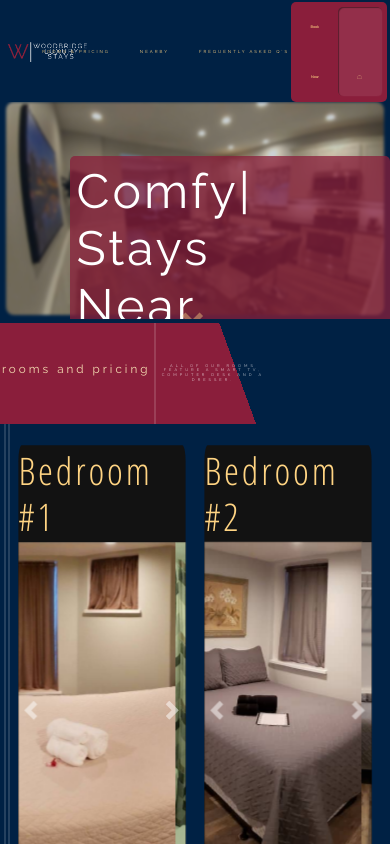
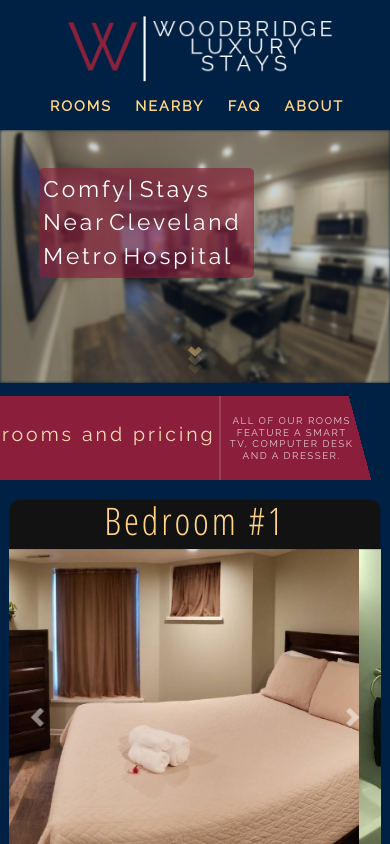
Before and after one commit to atawfique21/woodbridge, a React (Create React App) app: page / in a window 390 px wide. Built offline with nearby package versions, Linux system fonts and the light colour scheme.

Commit message:
Started responsiveness.

```diff
--- a/src/App.scss
+++ b/src/App.scss
@@ -60,11 +60,11 @@ nav {
 }
 
 nav > a {
-  margin: 0px 15px 0px 15px;
+  margin: 0px 1.5vw 0px 1.5vw;
   text-decoration: none;
   color: rgb(255, 212, 131);
   font-weight: 500;
-  font-size: 1.1vw;
+  font-size: 1.3em;
   letter-spacing: 2px;
   text-transform: uppercase;
   transition: 0.1s ease-in-out;
@@ -966,3 +966,161 @@ nav > a:hover {
   // border-bottom: 1px solid $gold;
   // margin-bottom: 4%;
 }
+
+@media only screen
+and (min-device-width : 100px)
+and (max-device-width : 800px) {
+  .App > .header {
+    flex-direction: column;
+    align-items: center;
+  }
+
+  .header > .section-1 {
+    width: 100vw;
+    flex-direction: column;
+    justify-items: center;
+  }
+
+  .header > .section-1 > .logo {
+    width: 100%;
+    display: flex;
+    flex-direction: column;
+  }
+
+  .logo > img {
+    width: 100%;
+    align-self: center;
+  }
+
+  .header > .section-mid {
+    width: 95vw;
+    margin: 0.5vh 0vw 1.5vh 0vw;
+  }
+
+  nav {
+    width: 100%;
+  }
+
+  nav > a {
+    margin: 0px 3vw 0px 3vw;
+    font-size: calc(10px + 1.1vw);
+    font-weight: 600;
+  }
+
+  .header > .section-2 {
+    display: none;
+  }
+
+  .landing {
+    padding: 0;
+    margin-bottom: 1.5vh;
+  }
+
+  .landing > img {
+    width: auto;
+    height: 30vh;
+    border-radius: 0;
+  }
+
+  .landing > .hover {
+    top: 15%;
+    left: 10%;
+  }
+
+  .landing > .hover > h2 {
+    font-size: 5.8vw;
+    width: 55vw;
+    line-height: 4vh;
+    background-color: #8a1e3b9f;
+  }
+
+  .hover > .hover-btns {
+    display: none;
+  }
+
+  .landing > .arrow {
+    top: 80%;
+  }
+
+  .arrow > span {
+    width: 10px;
+    height: 10px;
+    margin: -3px;
+  }
+
+  .amenities {
+    height: 10vh;
+    background: linear-gradient(-105deg, transparent 10%, #8a1e3b 20px);
+  }
+
+  .amenities h2 {
+    font-size: 5vw;
+  }
+
+  .amenities h5 {
+    max-width: 35%;
+    font-size: 2.5vw;
+    margin-left: 1vw;
+    letter-spacing: 1.5px;
+  }
+
+  .lines {
+    display: none;
+  }
+
+  .room:nth-child(odd) {
+    margin-right: 0;
+  }
+
+  .room {
+    width: 100vw;
+    padding: 0;
+    border-radius: 10px;
+  }
+
+  .room > .snip1372 {
+    font-size: 4vw;
+    font-weight: 500;
+    margin-bottom: 1vh;
+  }
+
+  .info > .info-container {
+    width: 50vw;
+    height: 36vh;
+  }
+
+  .info-container > h2 {
+    font-size: 1.6rem;
+  }
+
+  .info-container > h3:first-of-type {
+    margin-top: 1vh;
+  }
+
+  .room-details > .single-room-detail {
+    width: 14vw;
+    font-size: 6vw;
+    justify-content: center;
+  }
+
+  .single-room-detail > h4 {
+    letter-spacing: 0.5px;
+    margin-bottom: 0;
+  }
+
+  .room-details > .smaller {
+    font-size: 5vw;
+    word-spacing: -1.5px;
+    text-align: center;
+  }
+
+  ion-icon[name="pricetag-sharp"] {
+    transform: scale(0.70);
+    margin: -2.5px 0px -2px 0px!important;
+  }
+
+  .info-container > img {
+    width: 90%;
+  }
+
+}
--- a/src/components/header.js
+++ b/src/components/header.js
@@ -11,9 +11,9 @@ const Header = () => {
       </div>
       <div className='section-mid'>
         <nav>
-          <a href="#rooms">Rooms & Pricing</a>
+          <a href="#rooms">Rooms</a>
           <a href="#nearby">Nearby</a>
-          <a href="#faq">Frequently Asked Q's</a>
+          <a href="#faq">FAQ</a>
           <a href="#about">About</a>
         </nav>
       </div>
```
